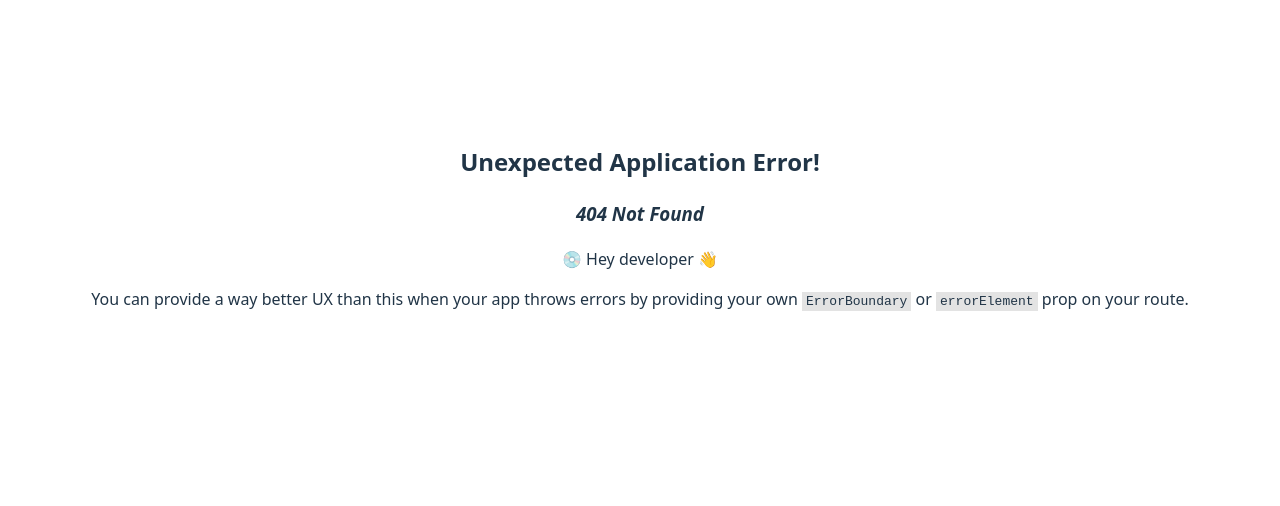
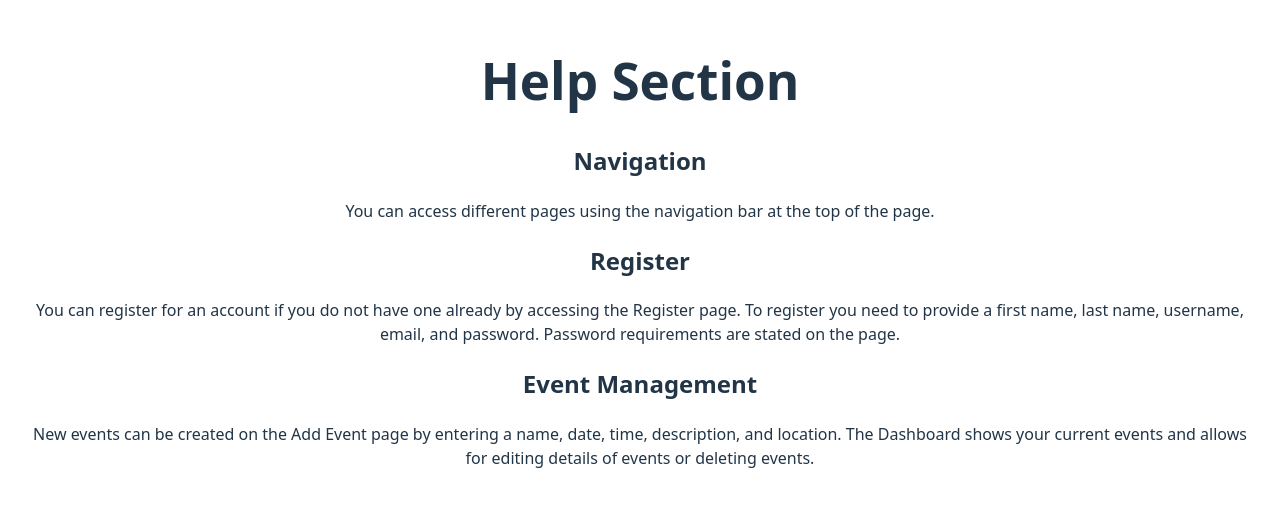
Before and after one commit to roblesmaria/capstone, a React (Vite) app: page /help in a window 1280 px wide. Before the commit this address had no page. Shown: the part 174-680 px from the top of the page. Built offline with nearby package versions, Linux system fonts and the light colour scheme.

Commit message:
add help section

```diff
--- /dev/null
+++ b/src/components/Help.jsx
@@ -0,0 +1,41 @@
+import NavBar from "../routes/NavBar"; //import the navigation bar component
+import React, { useContext, useState } from "react";
+import { AppContext } from "../AppContext";
+import { useFormik } from "formik";
+
+export default function Dashboard() {
+  return (
+    <div>
+      <NavBar />
+      <h1>Help Section</h1>
+
+      <div>
+        <h2>Navigation</h2>
+        <p>
+          You can access different pages using the navigation bar at the top of
+          the page.
+        </p>
+      </div>
+
+      <div>
+        <h2>Register</h2>
+        <p>
+          You can register for an account if you do not have one already by
+          accessing the Register page. To register you need to provide a first
+          name, last name, username, email, and password. Password requirements
+          are stated on the page.
+        </p>
+      </div>
+
+      <div>
+        <h2>Event Management</h2>
+        <p>
+          New events can be created on the Add Event page by entering a name,
+          date, time, description, and location. The Dashboard shows your
+          current events and allows for editing details of events or deleting
+          events.
+        </p>
+      </div>
+    </div>
+  );
+}
--- a/src/main.jsx
+++ b/src/main.jsx
@@ -12,6 +12,7 @@ import Login from "./components/Login.jsx";
 import Register from "./components/Register.jsx";
 import Dashboard from "./components/Dashboard.jsx";
 import AddEvent from "./components/AddEvent.jsx";
+import Help from "./components/Help.jsx";
 
 const router = createBrowserRouter([
   {
@@ -34,6 +35,10 @@ const router = createBrowserRouter([
     path: "/addevent",
     element: <AddEvent />,
   },
+  {
+    path: "/help",
+    element: <Help />,
+  },
 ]);
 
 createRoot(document.getElementById("root")).render(
```
